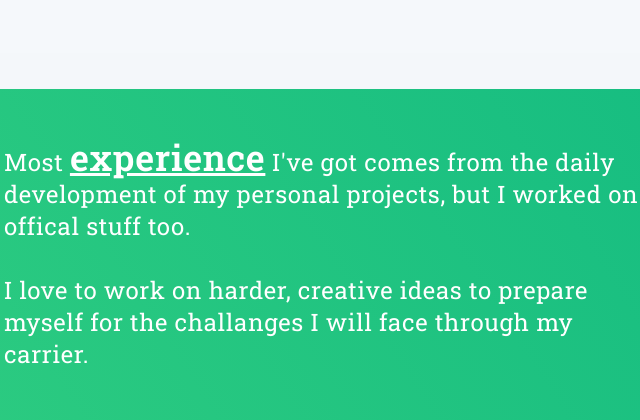
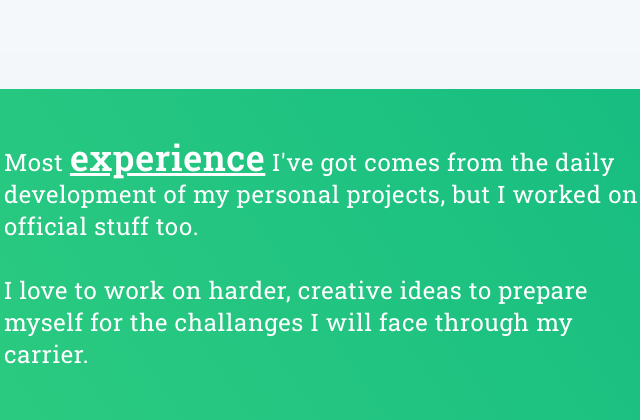
Before and after one commit to rollixapo/rollixapo.github.io, a website: page src/en.html in a window 1280 px wide. Shown: the part 1980-2400 px from the top of the page, 316-956 px from the left. Drawn offline with Linux system fonts and the light colour scheme; a script that the page names is missing.

Commit message:
Update en.html

```diff
--- a/src/en.html
+++ b/src/en.html
@@ -208,7 +208,7 @@
         <div
             class="mt-12 mb-12 flex flex-col h-fit w-10/12 lg:w-3/4 xl:w-6/12 justify-center items-center font-slab text-white">
             <p class="text-xl sm:text-2xl tracking-wide">Most <span
-                    class="text-3xl sm:text-4xl font-semibold underline">experience</span> I've got comes from the daily development of my personal projects, but I worked on offical stuff too.<br><br>I love to work on harder, creative ideas to prepare myself for the challanges I will face through my carrier.
+                    class="text-3xl sm:text-4xl font-semibold underline">experience</span> I've got comes from the daily development of my personal projects, but I worked on official stuff too.<br><br>I love to work on harder, creative ideas to prepare myself for the challanges I will face through my carrier.
             </p>
         </div>
 
```
